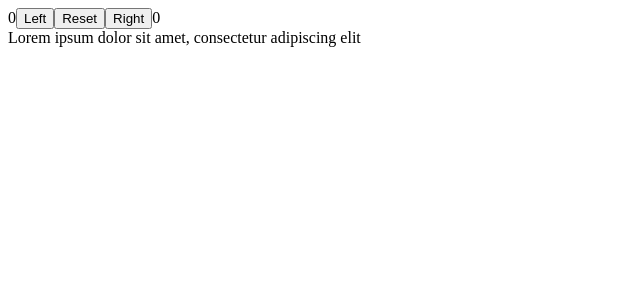
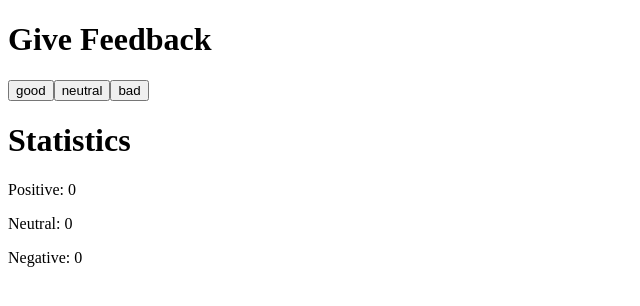
Before and after one commit to jhirtzel/fullstackopen, a React (Create React App) app in the folder part1c/: page / in a window 1280 px wide. Shown: the top 306 px of the page, without its empty margins (0-640 px from the left). Built offline with nearby package versions, Linux system fonts and the light colour scheme; the HTML template or start-up script is replaced by a standard one.

Commit message:
exercise 1.6

```diff
--- a/part1c/src/App.js
+++ b/part1c/src/App.js
@@ -6,6 +6,17 @@ import React, {useState} from 'react';
 const Button = ({clickHandler, label}) => (
   <button onClick={clickHandler} >{label}</button>
 )
+
+const Stats = ({posCount, neuCount, negCount}) => {
+  return(
+    <>
+    <h1>Statistics</h1>
+    <p>Positive: {posCount}</p>
+    <p>Neutral: {neuCount}</p>
+    <p>Negative: {negCount}</p>
+    </>
+  )
+}
 
 // this component uses the {} syntax because it has multiple statements
 const History = (props) => {
@@ -24,35 +35,30 @@ const History = (props) => {
 }
 
 const App = () => {
-  const [left, setLeft] = useState(0)
-  const [right, setRight] = useState(0)
-  const [allClicks, setAllClicks] = useState([])
+  const [good, setGood] = useState(0)
+  const [bad, setBad] = useState(0)
+  const [neutral, setNeutral] = useState(0)
 
   /* Event Handlers */
-  const handleLeftClick = () => {
-    setAllClicks(allClicks.concat('L'))
-    setLeft(left + 1)
+  const handlePositive = () => {
+    setGood(good + 1)
   }
 
-  const handleRightClick = () => {
-    setAllClicks(allClicks.concat('R'))
-    setRight(right + 1)
+  const handleNeutral = () => {
+    setNeutral(neutral + 1)
   }
 
-  const handleReset = () => {
-    setAllClicks(allClicks.concat('Reset'))
-    setLeft(0)
-    setRight(0)
+  const handleNegative = () => {
+    setBad(bad + 1)
   }
 
   return (
     <>
-      {left}
-      <Button label="Left" clickHandler={handleLeftClick}/>
-      <Button label="Reset" clickHandler={handleReset} />
-      <Button label="Right" clickHandler={handleRightClick}/>
-      {right}
-      <History allClicks={allClicks} />
+      <h1>Give Feedback</h1>
+      <Button label="good" clickHandler={handlePositive}/>
+      <Button label="neutral" clickHandler={handleNeutral} />
+      <Button label="bad" clickHandler={handleNegative} />
+      <Stats posCount={good} neuCount={neutral} negCount={bad}/>
     </>
   )
 }
```
